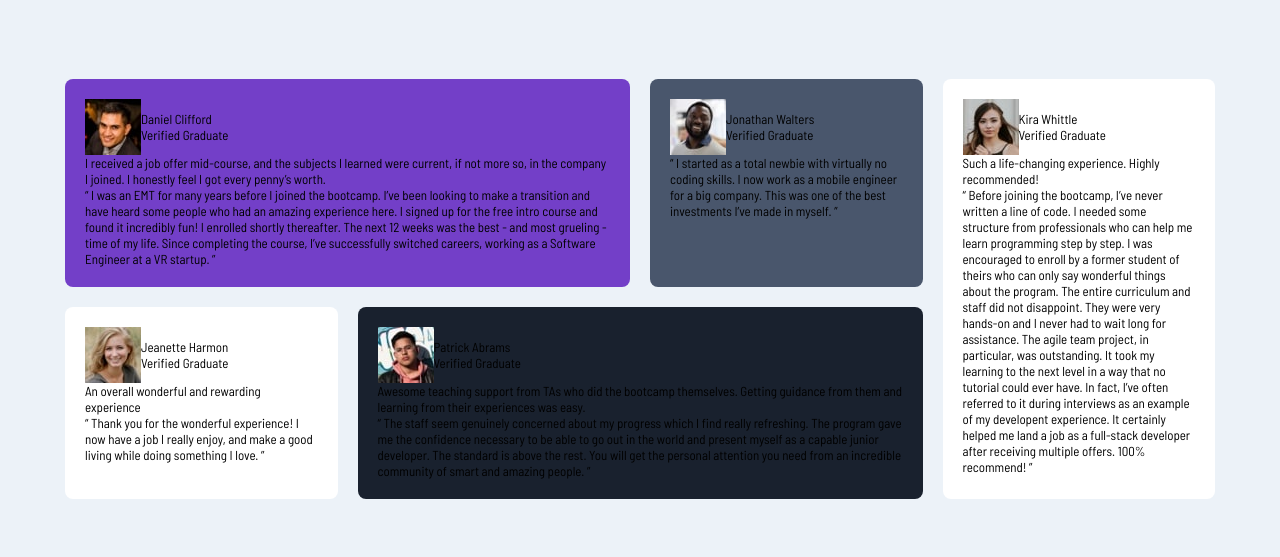
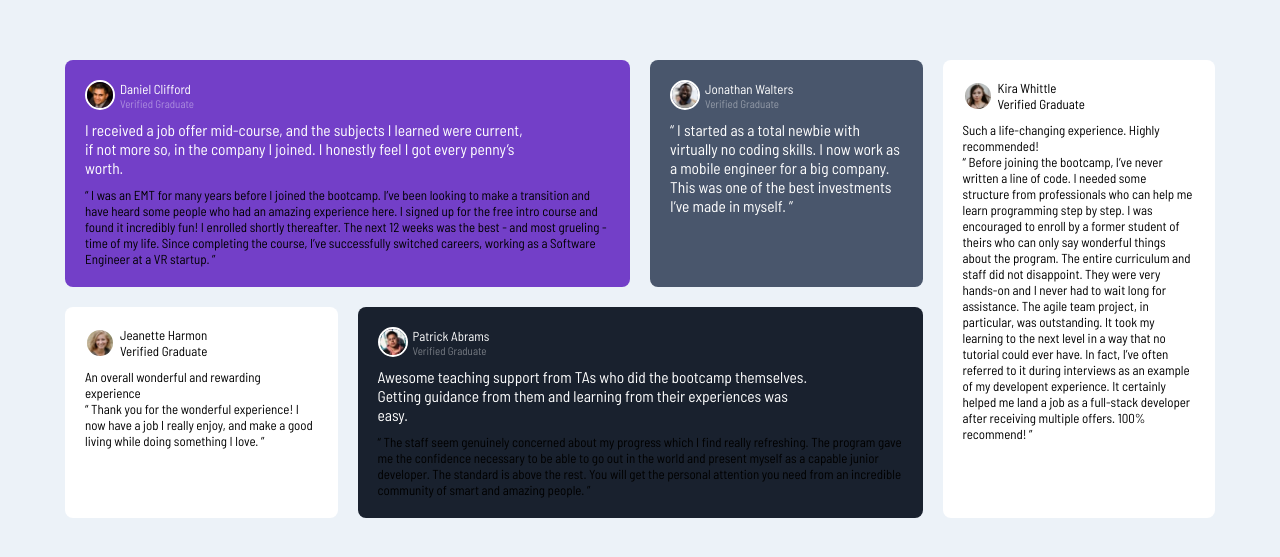
Before and after one commit to EddyTech-Genius/testimonials-grid-section-main, a plain HTML site: page index.html in a window 1280 px wide. Shown: the part 111-668 px from the top of the page. Drawn offline with Linux system fonts and the light colour scheme.

Commit message:
changes again

```diff
--- a/index.html
+++ b/index.html
@@ -22,11 +22,11 @@
         <div class="card_head">
           <img src="images/image-daniel.jpg" alt="" />
           <div class="heading_first">
-            <p>Daniel Clifford</p>
-            <p>Verified Graduate</p>
+            <p class="white">Daniel Clifford</p>
+            <p class="white-opas">Verified Graduate</p>
           </div>
         </div>
-        <p>
+        <p class="white-intro">
           I received a job offer mid-course, and the subjects I learned were
           current, if not more so, in the company I joined. I honestly feel I
           got every penny’s worth.
@@ -45,11 +45,11 @@
         <div class="card_head">
           <img src="images/image-jonathan.jpg" alt="" />
           <div class="heading heading_second">
-            <p>Jonathan Walters</p>
-            <p>Verified Graduate</p>
+            <p class="white">Jonathan Walters</p>
+            <p class="white-opas">Verified Graduate</p>
           </div>
         </div>
-        <p>
+        <p class="white-intro">
           “ I started as a total newbie with virtually no coding skills. I now
           work as a mobile engineer for a big company. This was one of the best
           investments I’ve made in myself. ”
@@ -73,11 +73,11 @@
         <div class="card_head">
           <img src="images/image-patrick.jpg" alt="" />
           <div class="heading heading_fourth">
-            <p>Patrick Abrams</p>
-            <p>Verified Graduate</p>
+            <p class="white">Patrick Abrams</p>
+            <p class="white-opas">Verified Graduate</p>
           </div>
         </div>
-        <p>
+        <p class="white-intro">
           Awesome teaching support from TAs who did the bootcamp themselves.
           Getting guidance from them and learning from their experiences was
           easy.
--- a/style.css
+++ b/style.css
@@ -64,8 +64,29 @@ body{
 .card_head{
     display: flex;
     align-items: center;
+    gap: 5px;
+    margin-bottom: 10px;
 }
 
-.heading_first{
+img{
+    height: 30px;
+    border-radius: 50%;
+    border: 2px solid white;
+}
 
+.white{
+    color: white;
 }
+
+.white-opas{
+    color: white;
+    opacity: 0.4;
+    font-size: 11px;
+}
+
+.white-intro{
+    color: white;
+    margin-bottom: 10px;
+    font-size: 15.5px;
+    max-width: 440px;
+}
```
